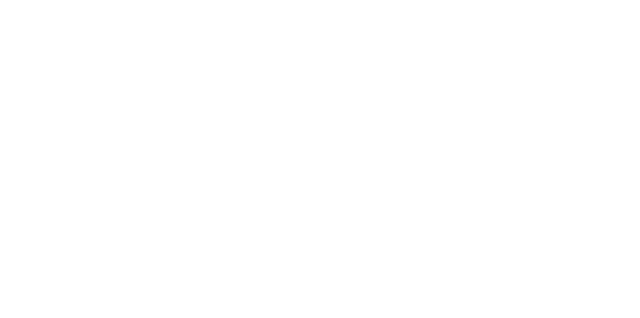
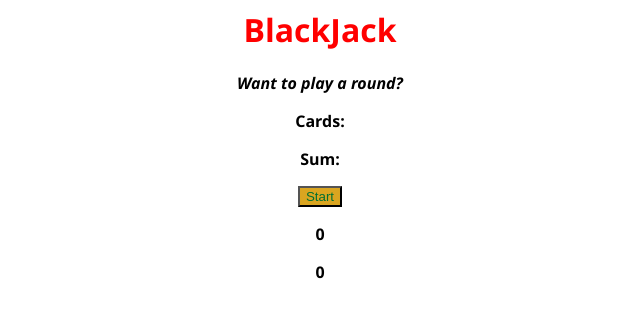
Before and after one commit to evelynllee/blackjack, a plain HTML site: page index.html in a window 1280 px wide. Shown: the whole page, without its empty margins (320-960 px from the left). Drawn offline with Linux system fonts and the light colour scheme.

Commit message:
added a function

```diff
--- /dev/null
+++ b/index.css
@@ -0,0 +1,21 @@
+body {
+    font-family:'Segoe UI', Tahoma, Geneva, Verdana, sans-serif;
+    background-size: cover;
+    font-weight: bold;
+    text-align: center;
+    color: black;
+}
+
+h1{
+    color: red;
+}
+
+#message-el{
+    font-style: italic;
+}
+
+#start-el{
+    text-align: center;
+    color: #016f32;
+    background: goldenrod;
+}
--- a/index.html
+++ b/index.html
@@ -1,6 +1,15 @@
 <html>
     <head>
+        <link rel="stylesheet" href="index.css">
+    </head>
+    <body>
+        <h1>BlackJack</h1>
+        <p id="message-el">Want to play a round?</p>
+        <p id="cards-el">Cards:</p>
+        <p id="sum-el">Sum:</p>
+        <button id="start-el" onclick="start()">Start</button>
+        <p id="firstcard-el">0</p>
+        <p id="secondcard-el">0</p>
         <script src="index.js"></script>
-    </head>
-    <body></body>
+    </body>
 </html>
--- a/index.js
+++ b/index.js
@@ -1,11 +1,35 @@
-let firstCard = 6
-let secondCard = 9
-let sum = firstCard + secondCard
+let firstcardEl = document.getElementById("firstcard-el")
+let secondcardEl = document.getElementById("second-el")
+let hasBlackJack = false
+let cardsEl = document.getElementById("cards-el");
+let sumEl = document.getElementById("sum-el");
+let sum = 0;
+let messageEl = document.getElementById("message-el")
+let startEl= document.getElementById("start-el")
 
-if (sum < 21) {
-    console.log("Do you want to draw a new card?")
-} else if (sum === 21) {
-    console.log("Wohoo! You've got Blackjack!")
-} else if (sum > 21) {
-    console.log("You're out of the game!")
+
+function start(){
+    let firstCard = Math.floor(Math.random() * 12) + 1;
+    firstcardEl.textContent = firstCard;
+    cardsEl.textContent = firstCard;
+    sum += firstCardEl;
+
+    secondcardEl.textContent =  Math.floor(Math.random() * 12) + 1
+
+    while (!hasBlackJack) {
+        if (sum < 21) {
+            messageEl.textContent = "Do you want to draw a new card?"
+            while
+
+        } else if (sum === 21) {
+            messageEl.textContent = "Wohoo! You've got Blackjack!"
+            hasBlackJack = true;
+
+        } else{
+            messageEl.textContent = "You're out of the game!"
+            hasBlackJack = true;
+        }
+    }
+    startEl.disabled = true
+
 }
```
